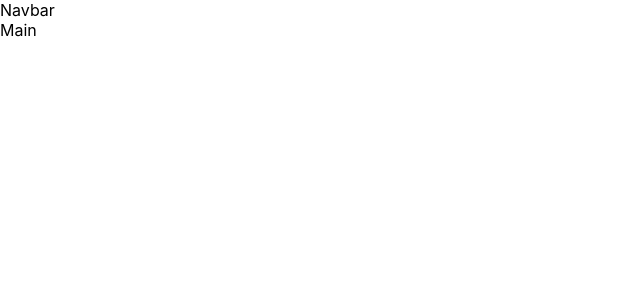
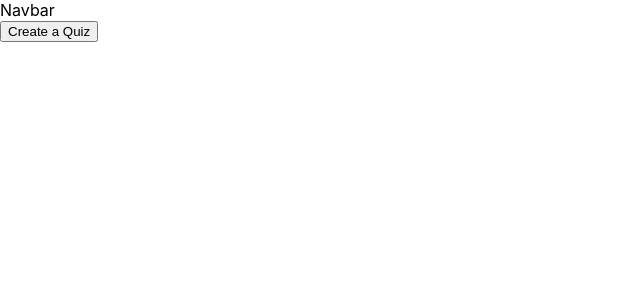
Before and after one commit to Chadkaplan/quiz-app, a React (Create React App) app: page / in a window 1280 px wide. Shown: the top 300 px of the page, without its empty margins (0-640 px from the left). Built offline with nearby package versions, Linux system fonts and the light colour scheme.

Commit message:
Added button to create quiz page on /create.

```diff
--- a/src/components/Main.jsx
+++ b/src/components/Main.jsx
@@ -1,8 +1,13 @@
 import React from 'react'
+import { Link } from 'react-router-dom'
 
 const Main = () => {
   return (
-    <div>Main</div>
+    <div>
+      <Link to="/Create">
+      <button>Create a Quiz</button>
+      </Link>
+    </div>
   )
 }
 
```
